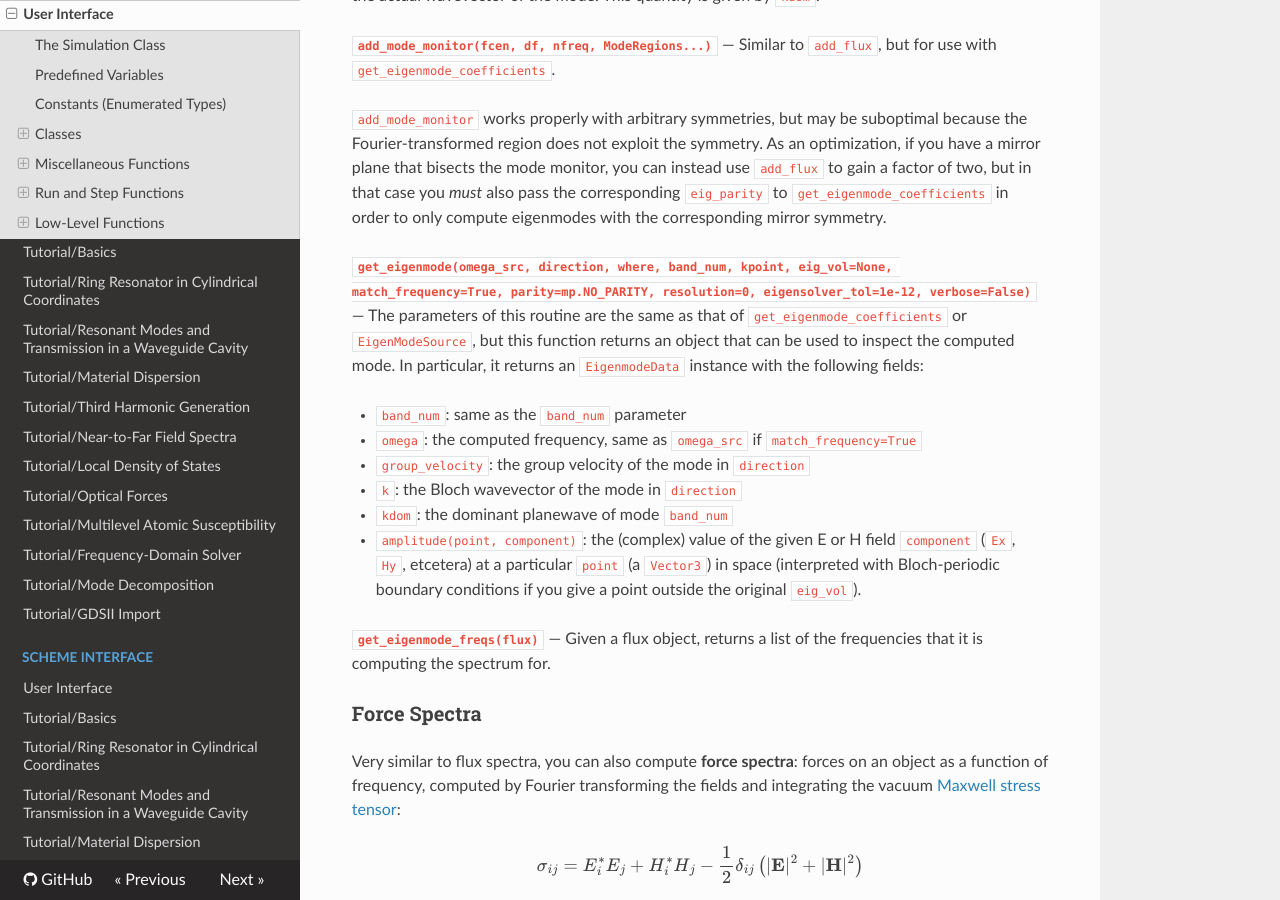
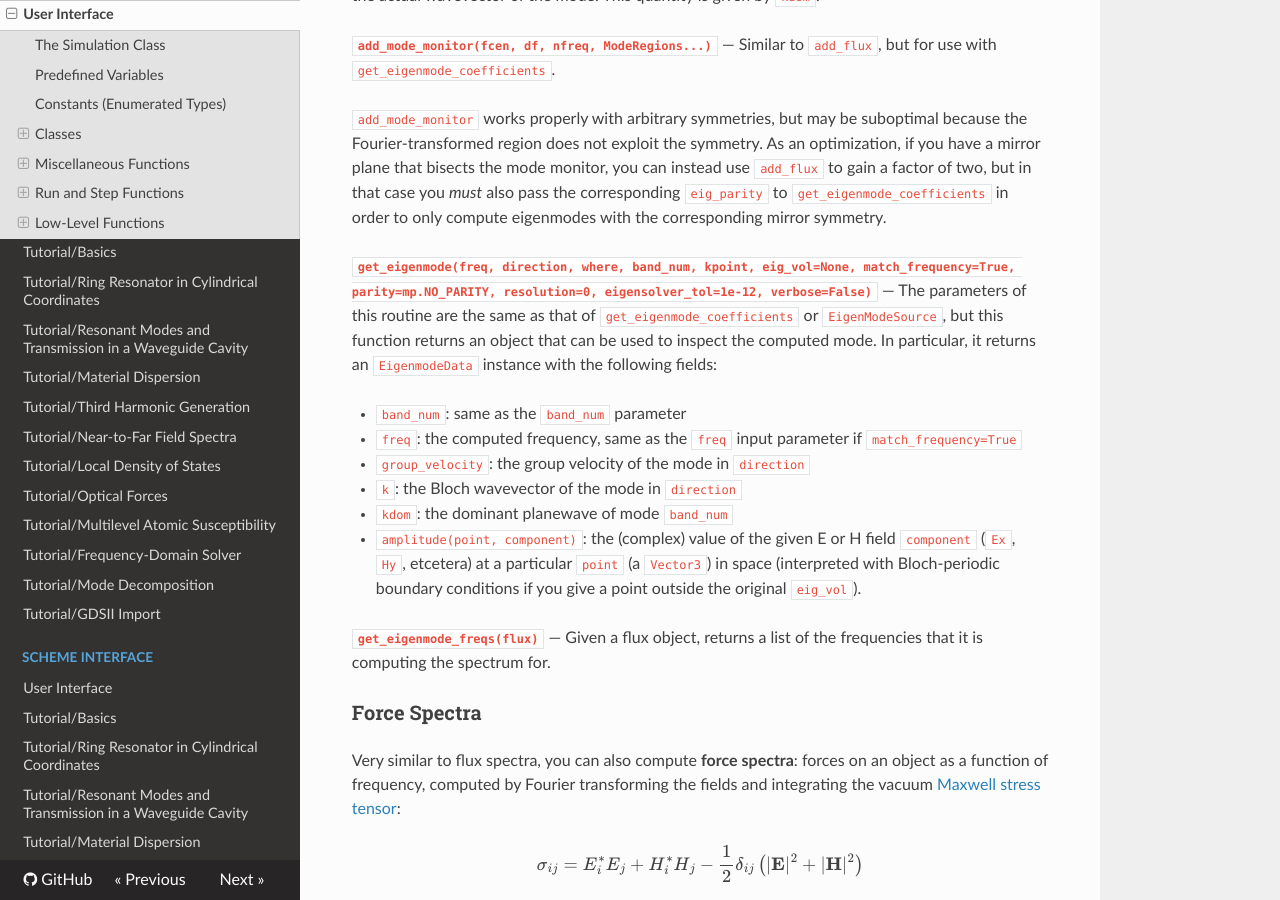
Before and after one commit to NanoComp/meep, an MkDocs documentation site: the page built from doc/docs/Python_User_Interface.md, in a window 1280 px wide and 900 px high, scrolled down 31534 px. Built offline with MkDocs 1.6.1, drawn with Linux system fonts in a browser that asks for light colours; nearby versions of some CDN libraries; formulas are drawn with MathJax 3; old or Windows-style settings are respelled for this version of MkDocs.

Commit message:
Rename omega to freq

```diff
--- a/doc/docs/Python_User_Interface.md
+++ b/doc/docs/Python_User_Interface.md
@@ -1065,12 +1065,12 @@ Similar to `add_flux`, but for use with `get_eigenmode_coefficients`.
 
 `add_mode_monitor` works properly with arbitrary symmetries, but may be suboptimal because the Fourier-transformed region does not exploit the symmetry.  As an optimization, if you have a mirror plane that bisects the mode monitor, you can instead use `add_flux` to gain a factor of two, but in that case you *must* also pass the corresponding `eig_parity` to `get_eigenmode_coefficients` in order to only compute eigenmodes with the corresponding mirror symmetry.
 
-**`get_eigenmode(omega_src, direction, where, band_num, kpoint, eig_vol=None, match_frequency=True, parity=mp.NO_PARITY, resolution=0, eigensolver_tol=1e-12, verbose=False)`**
+**`get_eigenmode(freq, direction, where, band_num, kpoint, eig_vol=None, match_frequency=True, parity=mp.NO_PARITY, resolution=0, eigensolver_tol=1e-12, verbose=False)`**
 —
 The parameters of this routine are the same as that of `get_eigenmode_coefficients` or `EigenModeSource`, but this function returns an object that can be used to inspect the computed mode.  In particular, it returns an `EigenmodeData` instance with the following fields:
 
 + `band_num`: same as the `band_num` parameter
-+ `omega`: the computed frequency, same as `omega_src` if `match_frequency=True`
++ `freq`: the computed frequency, same as the `freq` input parameter if `match_frequency=True`
 + `group_velocity`: the group velocity of the mode in `direction`
 + `k`: the Bloch wavevector of the mode in `direction`
 + `kdom`: the dominant planewave of mode `band_num`
```
Also changed, not shown: 2 other files.
